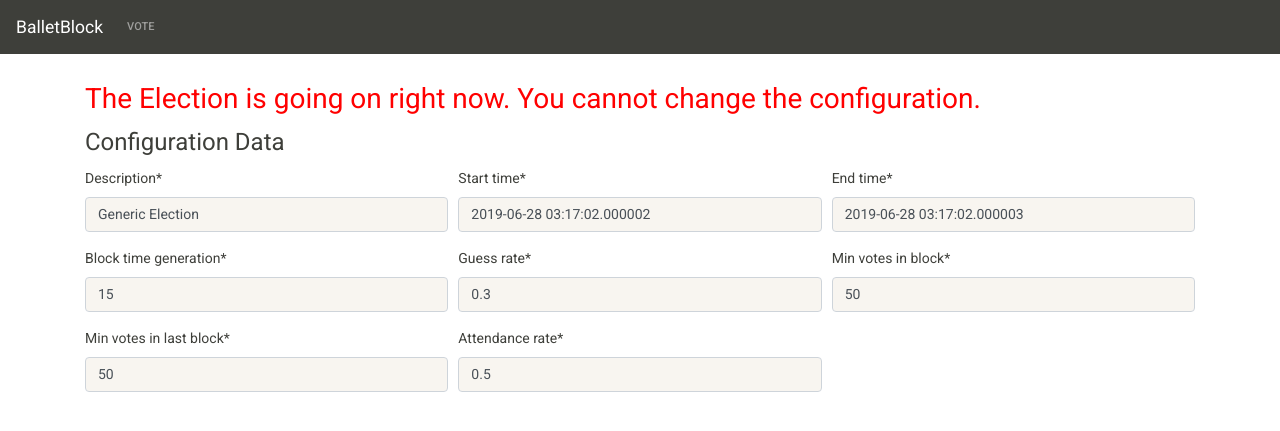
After one commit to MUNISHMAHEY1/BallotBlock, a Django app: page /election/electionconfigview/ in a window 1280 px wide. The commit adds this page. Shown: the top 431 px of the page. Run offline with Django 3.2, Linux system fonts and the light colour scheme; data comes from the database, SQL or seed files in the repository; some libraries are stand-ins or nearby versions.

Commit message:
Almost done with configurations

```diff
--- a/balletblock/templates/menu.html
+++ b/balletblock/templates/menu.html
@@ -19,6 +19,12 @@
                 <div class="dropdown-divider"></div>
                 <a class="dropdown-item" href="#" data-toggle="modal" data-target="#CleanElectionModal">Clean</a>
                 {% endif %}
+
+                {% if election_is_occurring %}
+                <a class="dropdown-item" href="{% url 'electionconfigview' %}">Configuration</a>
+                <div class="dropdown-divider"></div>
+                {% endif %}
+
             </div>
           </li>
           <li class="nav-item">
--- a/election/forms.py
+++ b/election/forms.py
@@ -4,6 +4,7 @@ from crispy_forms.layout import Layout, Fieldset,Row, \
     Column, ButtonHolder, Submit,Button
 from django.forms.models import inlineformset_factory
 from election.models import Candidate, ElectionConfig
+import datetime
 
 class VoteForm(forms.Form):
 
@@ -14,11 +15,12 @@ class VoteForm(forms.Form):
         self.fields["candidate"].queryset = Candidate.objects.filter(position=position)
         super().__init__(*args, **kwargs)
 
+
 class ElectionConfigForm(forms.ModelForm):
     class Meta:
         model = ElectionConfig
         fields = '__all__'
-        #fields = ['pub_date', 'headline', 'content', 'reporter']
+
     def __init__(self, *args, **kwargs):
         super().__init__(*args, **kwargs)
         self.helper = FormHelper()
@@ -42,6 +44,61 @@ class ElectionConfigForm(forms.ModelForm):
             ),
 
         )
+        #
+        # def clean(self):
+        #     cleaned_data = super().clean() # individual field's clean methods have already been called
+        #     start_time = cleaned_data.get("start_time")
+        #     end_time = cleaned_data.get("end_time")
+        #     if start_time < datetime.now():
+        #         if end_time < datetime.now():
+        #             if start_time > end_time:
+        #                 msg='End time cannot end before the start time'
+        #                 self.add_error('start_time', msg)
+        #         msg ='End time cannot be in the past'
+        #         self.add_error('end_time', msg)
+        #     msg="Start time cannot be in the past."
+        #     self.add_error('start_time',msg)
+
+
+class electionconfigviewForm(forms.ModelForm):
+    class Meta:
+        model = ElectionConfig
+        fields = '__all__'
+        widgets = {
+        'description': forms.TextInput(attrs={'readonly': 'readonly'}),
+        'start_time': forms.TextInput(attrs={'readonly': 'readonly'}),
+        'end_time': forms.TextInput(attrs={'readonly': 'readonly'}),
+        'block_time_generation': forms.TextInput(attrs={'readonly': 'readonly'}),
+        'guess_rate': forms.TextInput(attrs={'readonly': 'readonly'}),
+        'min_votes_in_block': forms.TextInput(attrs={'readonly': 'readonly'}),
+        'min_votes_in_last_block': forms.TextInput(attrs={'readonly': 'readonly'}),
+        'attendance_rate': forms.TextInput(attrs={'readonly': 'readonly'}),
+    }
+
+
+    def __init__(self, *args, **kwargs):
+        super().__init__(*args, **kwargs)
+        self.helper = FormHelper()
+        self.helper.form_tag = False
+        self.helper.form_method = 'post'
+        self.helper.layout = Layout(
+            Fieldset(
+                'Configuration Data',
+                Row(
+                    Column('description', css_class='form-group col-md-4 mb-0'),
+                    Column('start_time', css_class='form-group col-md-4 mb-0'),
+                    Column('end_time', css_class='form-group col-md-4 mb-0'),
+                    Column('block_time_generation', css_class='form-group col-md-4 mb-0'),
+                    Column('guess_rate', css_class='form-group col-md-4 mb-0'),
+                    Column('min_votes_in_block', css_class='form-group col-md-4 mb-0'),
+                    Column('min_votes_in_last_block', css_class='form-group col-md-4 mb-0'),
+                    Column('attendance_rate', css_class='form-group col-md-4 mb-0'),
+
+                ),
+            ),
+
+        )
+
 
 
 
--- a/election/models.py
+++ b/election/models.py
@@ -1,5 +1,5 @@
 from django.db import models, connections
-import datetime
+from datetime import datetime
 from django.utils import timezone
 from django.contrib.auth.models import User
 from django.core.validators import MaxValueValidator, MinValueValidator
@@ -7,12 +7,18 @@ from decimal import Decimal
 from django.contrib.auth.models import User
 from django.core.exceptions import ValidationError
 
+def present_or_future_date_starttime(start_time):
+    if start_time < datetime.now():
+        raise ValidationError("Check if the start time is set properly.")
 
+def present_or_future_date_endtime(end_time):
+    if end_time < datetime.now():
+        raise ValidationError("Check if the end time is set properly.")
 
 class ElectionConfig(models.Model):
     description = models.CharField(max_length=100, null=False, blank=False, default='Generic Election')
-    start_time = models.DateTimeField(null=False, blank=False)
-    end_time = models.DateTimeField(null=False, blank=False)
+    start_time = models.DateTimeField(null=False, blank=False, default=datetime.now(), validators=[present_or_future_date_starttime])
+    end_time = models.DateTimeField(null=False, blank=False,default=datetime.now(), validators=[present_or_future_date_endtime])
     block_time_generation = models.IntegerField(default=15)
     guess_rate = models.DecimalField(null=False, blank=False, max_digits=5,decimal_places=4, validators=[MinValueValidator(Decimal('0.0001')), MaxValueValidator(Decimal('0.9999'))], default=Decimal('0.3'))
     min_votes_in_block = models.IntegerField(null=False, blank=False, default=50)
--- /dev/null
+++ b/election/templates/electionconfigview.html
@@ -0,0 +1,29 @@
+{% extends 'base.html' %}
+{% load staticfiles %}
+{% load crispy_forms_tags%}
+
+<!-- {% block messages %}
+    {{bloc.super}}
+    {% for message in form.errors %}
+        <div class="alert alert-danger alert-dismissible fade show" role="alert">
+            {{ message|safe }}
+            <button type="button" class="close" data-dismiss="alert" aria-label="Close">
+                <span aria-hidden="true">&times;</span>
+            </button>
+        </div>
+    {% endfor %}
+
+{% endblock messages %} -->
+
+{% block content %}
+<style type="text/css">
+h2 {
+    color:#FF0000;
+}
+</style>
+<h2>The Election is going on right now. You cannot change the configuration.</h2>
+<form method="post" action="{{ request.path }}">
+    {% crispy form %}
+</form>
+
+{% endblock content %}
--- a/election/urls.py
+++ b/election/urls.py
@@ -4,5 +4,5 @@ from election import views
 urlpatterns = [
     path('config_mock_election/', views.config_mock_election, name='config_mock_election'),
     path('electionconfig/',views.electionConfiguration, name='electionconfig'),
-    # path('test/',views.test, name='test'),
+    path('electionconfigview/',views.electionConfigurationViewOnly, name='electionconfigview'),
 ]
--- a/election/views.py
+++ b/election/views.py
@@ -4,10 +4,12 @@ from django.contrib.auth.models import User
 from django.db import transaction
 from django.contrib.admin.views.decorators import staff_member_required
 from django.contrib.auth.decorators import login_required
-import datetime
+from datetime import datetime
 from election.business import ElectionBusiness
 from django.contrib import messages
-from election.forms import VoteForm,ElectionConfigForm
+from election.forms import VoteForm,ElectionConfigForm, electionconfigviewForm
+from election.signals import canModify
+from election.middleware import ElectionMiddleware
 
 @transaction.atomic
 @staff_member_required
@@ -61,31 +63,70 @@ def config_mock_election(request, elector_quantity=500, template_name='mock_elec
 
     return render(request, template_name)
 
+# def electionConfiguration(request):
+#     form = ElectionConfigForm()
+#     queryset = ElectionConfig.objects.get(id = 1)
+#     if request.POST:
+#         form = ElectionConfigForm(request.POST,instance=queryset)
+#         locked = request.POST.get('locked')
+#         start_time = request.POST.get('start_time')
+#         end_time = request.POST.get('end_time')
+#
+#         if locked:
+#             if form.is_valid():
+#                 if start_time > datetime.now():
+#                     if end_time > datetime.now():
+#                         if start_time < end_time:
+#                             form.save()
+#                             form = ElectionConfigForm()
+#                             msg = 'The Configuration for upcomming election has been set. Start time of election is {td1} and End time is {td2}'.format(td1=start_time, td2= end_time)
+#                             messages.success(request, msg)
+#                             return render(request,'electionconfig.html',{'form':form})
+#                         else:
+#                             msg = 'End time {td1} cannot be less then start time {td2}.'.format(td2=start_time, td1= end_time)
+#                             messages.error(request, msg)
+#                     else:
+#                         msg = 'End time {td1} cannot be in the past.'.format(td1= end_time)
+#                         messages.error(request, msg)
+#                 else:
+#                     msg = 'Start time {td1} cannot be in the past.'.format(td1= start_time)
+#                     messages.error(request, msg)
+#             else:
+#                 msg = 'The form filled is not valid please check if all the fields are entered properly.'
+#                 messages.warning(request, msg)
+#         else:
+#             msg = 'After filling up the configurations please check if the election is locked.'
+#             messages.warning(request,msg)
+#     form = ElectionConfigForm()
+#     return render(request,'electionconfig.html',{'form':form})
 
 def electionConfiguration(request):
     form = ElectionConfigForm()
-    occurring = ElectionBusiness.isOccurring
+    queryset = ElectionConfig.objects.get(id = 1)
     if request.POST:
-        form = ElectionConfigForm(request.POST)
+        form = ElectionConfigForm(request.POST,instance=queryset)
         locked = request.POST.get('locked')
         start_time = request.POST.get('start_time')
         end_time = request.POST.get('end_time')
+        # end_time_modle = ElectionConfig.end_time
 
         if locked:
-            if occurring:
-                if form.is_valid():
-                    form.save()
-                    form = ElectionConfigForm()
-                    msg = 'The Configuration for upcomming election has been set. Start time of election is {td1} and End time is {td2}'.format(td1=start_time, td2= end_time)
-                    messages.success(request, msg)
-                    return render(request,'electionconfig.html',{'form':form})
-                else:
-                    msg = 'The form filled is not valid please check if all the fields are entered properly.'
-                    messages.success(request, msg)
+            if form.is_valid():
+                form.save()
+                form = ElectionConfigForm()
+                msg = 'The Configuration for upcomming election has been set. Start time of election is {td1} and End time is {td2}'.format(td1=start_time, td2= end_time)
+                messages.success(request, msg)
+                return render(request,'electionconfig.html',{'form':form})
             else:
-                 msg = 'The election is going on and the end time is {}.'.format(end_time)
-                 messages.success(request, msg)
+                msg = 'The form filled is not valid please check if all the fields are entered properly. Specially check for the start time and end time.'
+                messages.error(request, msg)
         else:
             msg = 'After filling up the configurations please check if the election is locked.'
-            messages.success(request,msg)
+            messages.warning(request,msg)
+    form = ElectionConfigForm()
     return render(request,'electionconfig.html',{'form':form})
+
+
+def electionConfigurationViewOnly(request):
+    form = electionconfigviewForm()
+    return render(request,'electionconfigview.html',{'form':form})
```
